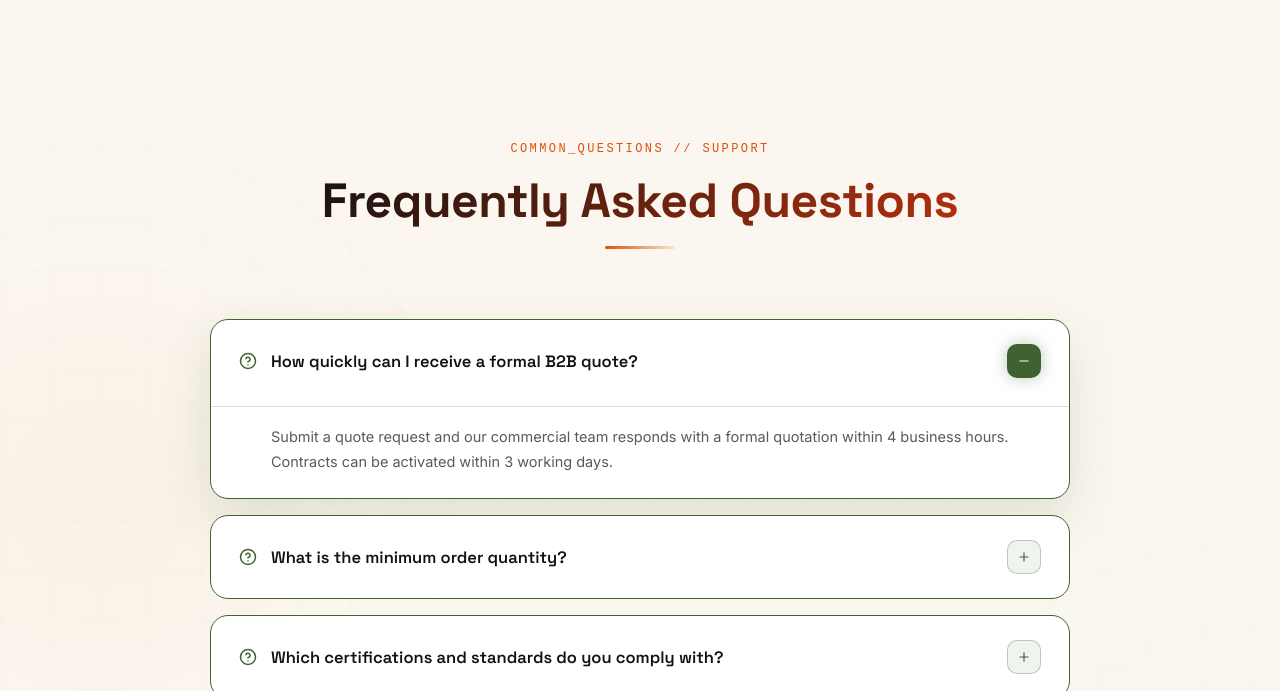
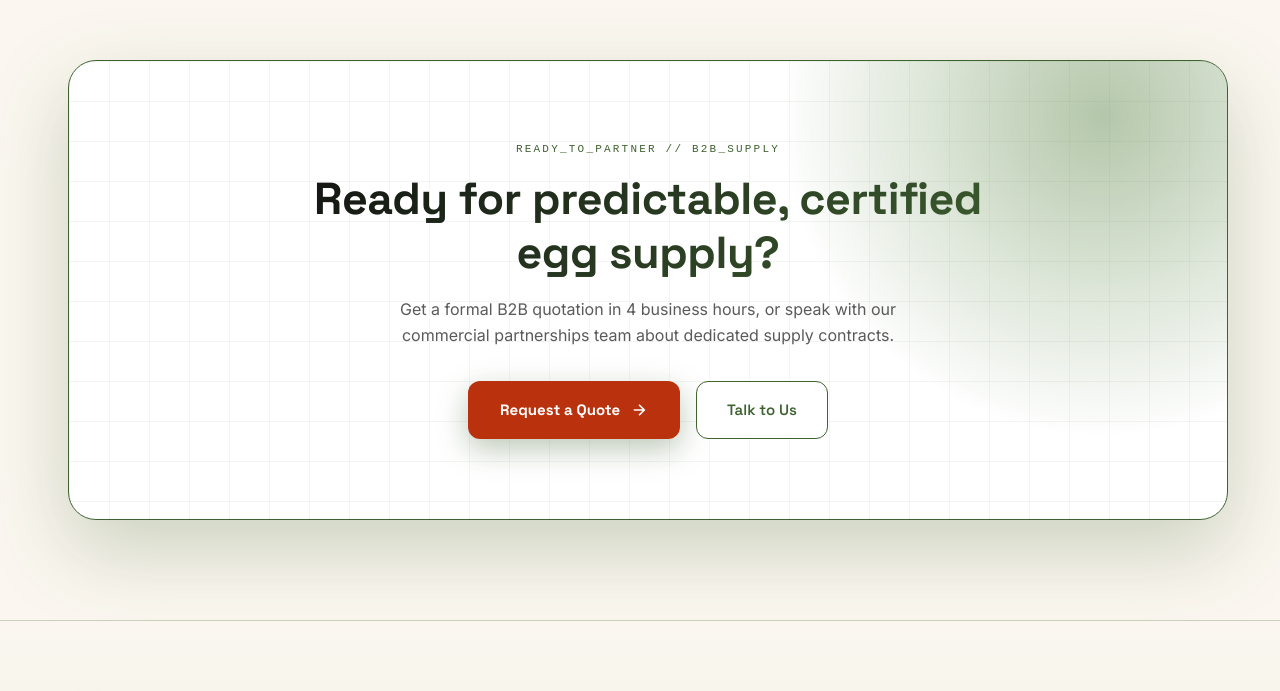
Before and after one commit to Muhemin365/yousafzai-latest-website, a React (Vite) app: page / in a window 1280 px wide. Shown: the part 5869-6560 px from the top of the page. Built offline with nearby package versions, Linux system fonts and the light colour scheme.

Commit message:
Remove FAQ section from home page

```diff
--- a/src/pages/HomePage.jsx
+++ b/src/pages/HomePage.jsx
@@ -1,7 +1,6 @@
 import HeroSection from '../components/HeroSection';
 import SupplyChainSection from '../components/SupplyChainJourney/SupplyChainSection';
 import SupplyChainControlCenter from '../components/SupplyChainControlCenter';
-import FAQSection from '../components/FAQSection';
 import CTASection from '../components/CTASection';
 
 export default function HomePage() {
@@ -10,7 +9,6 @@ export default function HomePage() {
       <HeroSection />
       <SupplyChainSection />
       <SupplyChainControlCenter />
-      <FAQSection />
       <CTASection />
     </>
   );
```
